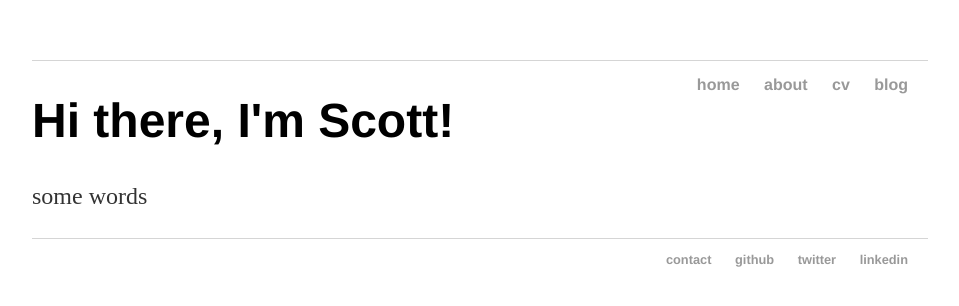
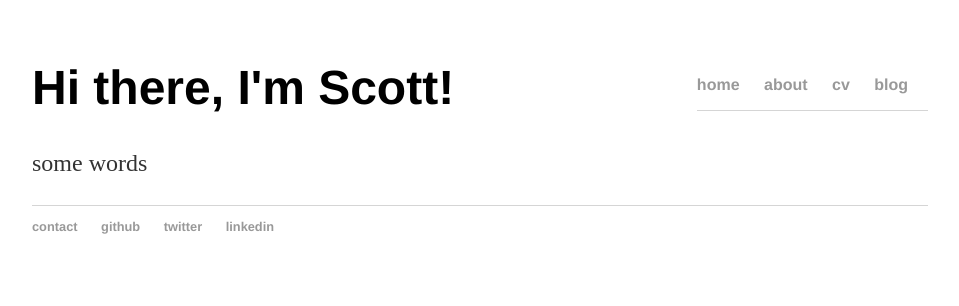
Before and after one commit to sjdenholm/sjdenholm.github.io, a Jekyll site: the page built from index.html, in a window 1280 px wide. Shown: the top 306 px of the page, without its empty margins (160-1119 px from the left). Built offline with Jekyll 4.4.1, drawn with Linux system fonts in a browser that asks for light colours.

Commit message:
Update main.css

```diff
--- a/css/main.css
+++ b/css/main.css
@@ -3,7 +3,6 @@
     width: 70%;
 }
 nav ul, footer ul {
-    float:right;
     font-family:'Helvetica', 'Arial', 'Sans-Serif';
     padding: 0px;
     list-style: none;
@@ -30,9 +29,9 @@
     color: #333;
 }
 
-header {
+nav {
+     float:right;
     border-bottom: 1px solid #d5d5d5;
-    <!--font-size: .8em;-->
 }
 
 
```
